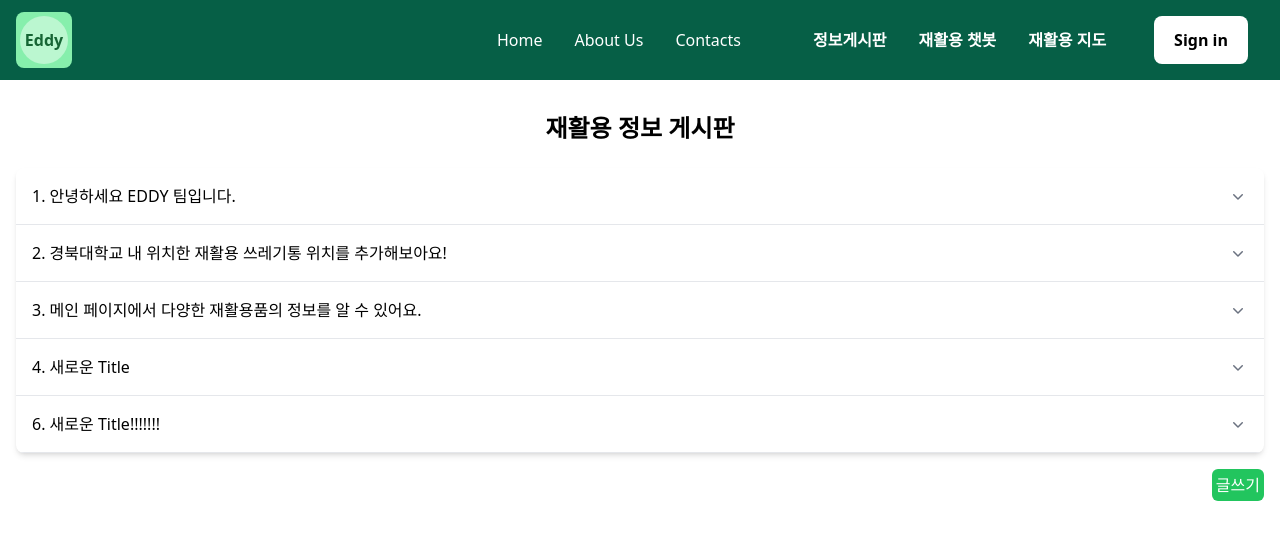
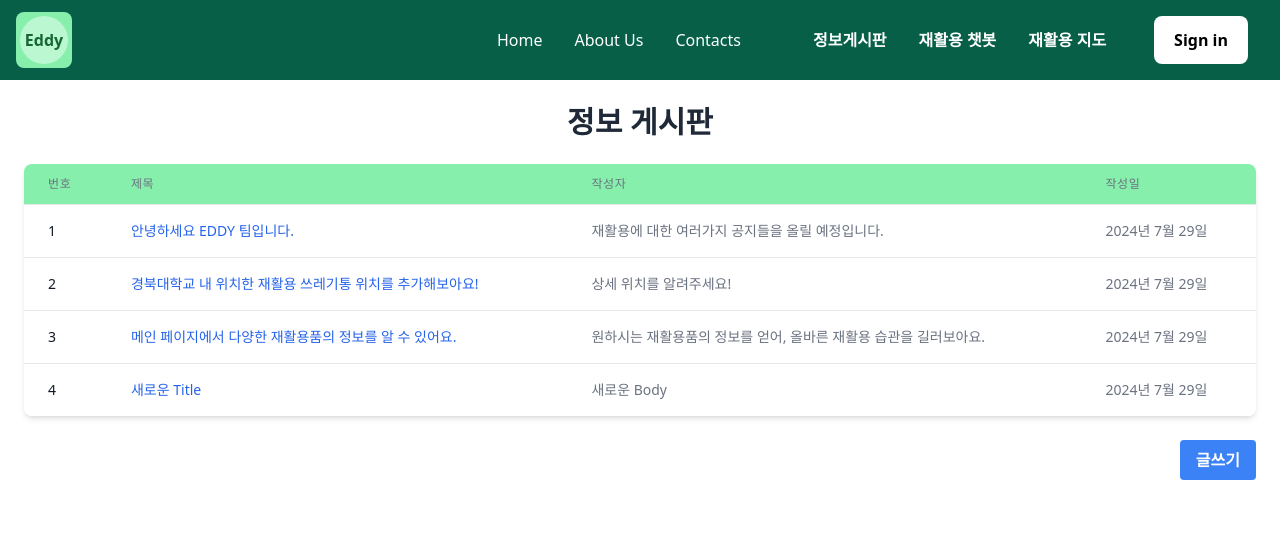
Before and after one commit to ecoleader-AiEcoLife/FrontEnd, a Next.js app: page /board in a window 1280 px wide. Shown: the top 540 px of the page. Built offline with nearby package versions, Linux system fonts and the light colour scheme; data requests are answered from the project's data file.

Commit message:
feat:board refactoring

```diff
--- /dev/null
+++ b/app/board/[id]/page.tsx
@@ -0,0 +1,70 @@
+"use client";
+
+interface BoardProps {
+  id: string;
+  title: string;
+  body: string;
+  date: string;
+}
+
+import axios from "axios";
+import { useEffect, useState } from "react";
+import { ArrowLeft } from "lucide-react";
+import { useRouter } from "next/navigation";
+
+interface Params {
+  params: {
+    id: string;
+  };
+}
+
+const URL = "http://localhost:3001";
+
+export default function InfoPost({ params }: Params) {
+  const [board, setBoard] = useState<BoardProps | null>(null);
+  const router = useRouter();
+
+  const getBoard = async () => {
+    try {
+      const Index = parseInt(params.id) - 1;
+      const res = await axios.get(`${URL}/board`);
+      setBoard(res.data[Index]);
+    } catch (error) {
+      console.log("Info Page get 에러", error);
+    }
+  };
+
+  useEffect(() => {
+    getBoard();
+  }, []);
+
+  if (!board) {
+    return (
+      <div className="flex justify-center items-center h-screen">
+        <div className="animate-spin rounded-full h-32 w-32 border-t-2 border-b-2 border-green-500"></div>
+      </div>
+    );
+  }
+
+  return (
+    <div className="container mx-auto px-4 py-8">
+      <button
+        onClick={() => router.back()}
+        className="mb-6 flex items-center justify-end w-full font-bold text-green-600 hover:text-green-800 transition-colors duration-200 "
+      >
+        뒤로 가기
+      </button>
+      <div className="bg-white shadow-lg rounded-lg overflow-hidden">
+        <div className="bg-green-400 p-4">
+          <h1 className="text-2xl font-bold text-white">{board.title}</h1>
+        </div>
+        <div className="p-6">
+          <div className="text-gray-600 mb-4 text-[14px] flex justify-end">
+            게시일: {board.date}
+          </div>
+          <div className="text-gray-800 whitespace-pre-wrap">{board.body}</div>
+        </div>
+      </div>
+    </div>
+  );
+}
--- a/app/board/newboard/page.tsx
+++ b/app/board/newboard/page.tsx
@@ -1,4 +1,7 @@
+"use client";
+
 import axios from "axios";
+import { useEffect, useState } from "react";
 
 interface ItemProps {
   id: number;
@@ -6,38 +9,83 @@ interface ItemProps {
   body: string;
 }
 
-interface NewboardProps {
-  board: ItemProps[];
-}
-
 const URL = "http://localhost:3001";
 
-export default function Newboard({ board }: NewboardProps) {
+export default function Newboard() {
+  const [board, setBoard] = useState<ItemProps[]>([]);
+  const [newTitle, setNewTitle] = useState<string>("");
+  const [newBody, setNewBody] = useState<string>("");
+
+  const today = new Date();
+
+  const getBoardList = async () => {
+    try {
+      const res = await axios.get<ItemProps[]>(`${URL}/board`);
+      setBoard(res.data);
+    } catch (error) {
+      console.error("데이터 가져오기 실패:", error);
+    }
+  };
+
+  useEffect(() => {
+    getBoardList();
+  }, []);
+
   const handlePost = async () => {
     try {
       const newId = board.length + 1;
-      const newTitle = "새로운 Title";
-      const newBody = "새로운 Body";
-
       await axios.post(`${URL}/board`, {
         id: newId,
         title: newTitle,
         body: newBody,
+        data: `${today.getFullYear()}년 ${
+          today.getMonth() + 1
+        }월 ${today.getDate()}일`,
+        view: "0",
       });
+
+      alert("게시글이 성공적으로 추가되었습니다.");
+      setNewTitle("");
+      setNewBody("");
     } catch (error) {
-      console.log("데이터 Post 실패:", error);
+      console.error("데이터 Post 실패:", error);
       alert("게시판 추가 실패 (Post)");
     }
   };
 
   return (
-    <div className="flex justify-end">
-      <button
-        onClick={handlePost}
-        className="bg-green-500 text-white rounded-md mt-4 p-1"
-      >
-        글쓰기
-      </button>
+    <div className="flex justify-center items-center min-h-screen mx-auto">
+      <div className="bg-emerald-200 p-8 rounded-lg shadow-lg w-full max-w-2xl">
+        <h1 className="text-center bg-green-300 rounded-md my-4 py-2 text-xl font-bold">
+          새 게시글 작성
+        </h1>
+        <form
+          className="flex flex-col gap-6"
+          onSubmit={(e) => e.preventDefault()}
+        >
+          <input
+            type="text"
+            placeholder="제목을 입력해주세요."
+            className="pl-4 py-2 rounded-md text-lg"
+            value={newTitle}
+            onChange={(e) => setNewTitle(e.target.value)}
+          />
+          <textarea
+            placeholder="내용을 입력해주세요."
+            className="pl-4 py-2 rounded-md text-lg h-48 resize-none"
+            value={newBody}
+            onChange={(e) => setNewBody(e.target.value)}
+          />
+        </form>
+        <div className="flex justify-end mt-6">
+          <button
+            onClick={handlePost}
+            className="bg-green-500 hover:bg-green-600 text-white font-bold py-2 px-4 rounded-md transition duration-300"
+          >
+            글쓰기
+          </button>
+        </div>
+      </div>
     </div>
   );
 }
--- a/app/board/page.tsx
+++ b/app/board/page.tsx
@@ -1,69 +1,93 @@
 "use client";
 
 import axios from "axios";
-import { useEffect, useState } from "react";
-import { ChevronDownIcon, ChevronUpIcon } from "@heroicons/react/20/solid";
-import Newboard from "./newboard/page";
+import { useRouter } from "next/navigation";
+import React, { useEffect, useState } from "react";
 
-interface ItemProps {
-  id: number;
+interface boardProps {
+  id: string;
   title: string;
   body: string;
+  date: string;
 }
 
 const URL = "http://localhost:3001";
 
-export default function Board() {
-  const [board, setBoard] = useState<ItemProps[]>([]);
-  const [openItemId, setOpenItemId] = useState<number | null>(null);
+const Board = () => {
+  const [board, setBoard] = useState<boardProps[]>([]);
 
-  const getBoardList = async () => {
+  const router = useRouter();
+
+  const getBoard = async () => {
     try {
-      const res = await axios.get<ItemProps[]>(`${URL}/board`);
+      const res = await axios.get<boardProps[]>(`${URL}/board`);
       setBoard(res.data);
     } catch (error) {
-      console.error("데이터 실패:", error);
+      console.log("데이터 get 실패", error);
     }
   };
 
+  const handleClick = async (id: string) => {
+    router.push(`http://localhost:3000/board/${id}`);
+  };
+
   useEffect(() => {
-    getBoardList();
+    getBoard();
   }, []);
 
-  const toggleItem = (id: number) => {
-    setOpenItemId(openItemId === id ? null : id);
-  };
-
   return (
-    <div className="container mx-auto px-4 py-8">
-      <h1 className="text-2xl font-bold mb-6 text-center">
-        재활용 정보 게시판
+    <div className="container mx-auto p-6">
+      <h1 className="text-3xl font-bold mb-6 text-center text-gray-800">
+        정보 게시판
       </h1>
       <div className="bg-white shadow-md rounded-lg overflow-hidden">
-        {board.map((item: ItemProps) => (
-          <div key={item.id} className="border-b border-gray-200">
-            <button
-              onClick={() => toggleItem(item.id)}
-              className="flex justify-between items-center w-full p-4 text-left hover:bg-gray-50"
-            >
-              <span className="font-medium">
-                {item.id}. {item.title}
-              </span>
-              {openItemId === item.id ? (
-                <ChevronUpIcon className="h-5 w-5 text-gray-500" />
-              ) : (
-                <ChevronDownIcon className="h-5 w-5 text-gray-500" />
-              )}
-            </button>
-            {openItemId === item.id && (
-              <div className="px-4 py-3 bg-gray-50">
-                <p className="text-gray-700">{item.body}</p>
-              </div>
-            )}
-          </div>
-        ))}
+        <table className="min-w-full divide-y divide-gray-200">
+          <thead className="bg-green-300">
+            <tr>
+              <th className="px-6 py-3 text-left text-xs font-medium text-gray-500 uppercase tracking-wider">
+                번호
+              </th>
+              <th className="px-6 py-3 text-left text-xs font-medium text-gray-500 uppercase tracking-wider">
+                제목
+              </th>
+              <th className="px-6 py-3 text-left text-xs font-medium text-gray-500 uppercase tracking-wider">
+                작성자
+              </th>
+              <th className="px-6 py-3 text-left text-xs font-medium text-gray-500 uppercase tracking-wider">
+                작성일
+              </th>
+            </tr>
+          </thead>
+          <tbody className="bg-white divide-y divide-gray-200">
+            {board.map((item) => (
+              <tr key={item.id} className="hover:bg-gray-50">
+                <td className="px-6 py-4 whitespace-nowrap text-sm font-medium text-gray-900">
+                  {item.id}
+                </td>
+                <td
+                  className="px-6 py-4 whitespace-nowrap text-sm text-blue-600 hover:underline cursor-pointer"
+                  onClick={() => handleClick(item.id)}
+                >
+                  {item.title}
+                </td>
+                <td className="px-6 py-4 whitespace-nowrap text-sm text-gray-500">
+                  {item.body}
+                </td>
+                <td className="px-6 py-4 whitespace-nowrap text-sm text-gray-500">
+                  {item.date}
+                </td>
+              </tr>
+            ))}
+          </tbody>
+        </table>
       </div>
-      <Newboard board={board} />
+      <div className="mt-6 flex justify-end">
+        <button className="bg-blue-500 hover:bg-blue-600 text-white font-bold py-2 px-4 rounded">
+          글쓰기
+        </button>
+      </div>
     </div>
   );
-}
+};
+
+export default Board;
--- a/fakeServer/db.json
+++ b/fakeServer/db.json
@@ -1,32 +1,31 @@
 {
   "board": [
     {
-      "id": 1,
+      "id": "1",
       "title": "안녕하세요 EDDY 팀입니다.",
-      "body": "재활용에 대한 여러가지 공지들을 올릴 예정입니다."
+      "body": "재활용에 대한 여러가지 공지들을 올릴 예정입니다.",
+      "date": "2024년 7월 29일"
     },
     {
       "id": "2",
       "title": "경북대학교 내 위치한 재활용 쓰레기통 위치를 추가해보아요!",
-      "body": "상세 위치를 알려주세요!"
+      "body": "상세 위치를 알려주세요!",
+      "date": "2024년 7월 29일"
     },
     {
       "id": "3",
       "title": "메인 페이지에서 다양한 재활용품의 정보를 알 수 있어요.",
-      "body": "원하시는 재활용품의 정보를 얻어, 올바른 재활용 습관을 길러보아요."
+      "body": "원하시는 재활용품의 정보를 얻어, 올바른 재활용 습관을 길러보아요.",
+      "date": "2024년 7월 29일"
     },
     {
       "id": "4",
       "title": "새로운 Title",
-      "body": "새로운 Body"
-    },
-    {
-      "id": "6",
-      "title": "새로운 Title!!!!!!!",
-      "body": "새로운 Body"
+      "body": "새로운 Body",
+      "date": "2024년 7월 29일"
     }
+
   ],
-
   "map": {
     "marker": [
       {
```
